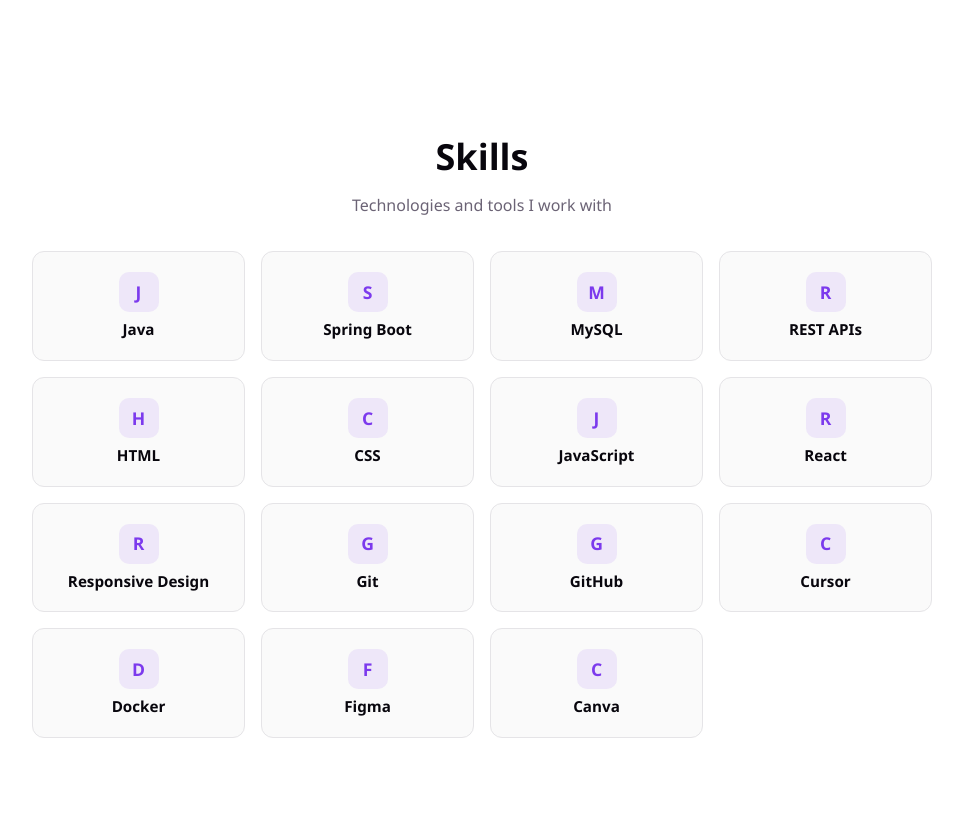
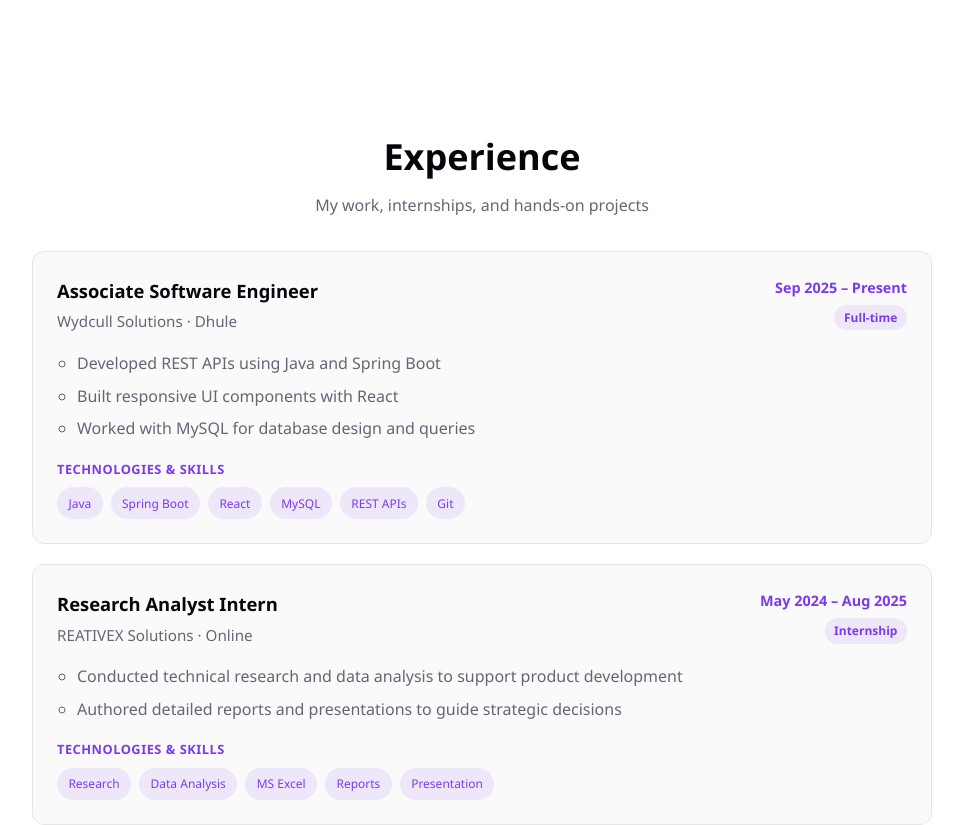
Before and after one commit to KetakiPatil29/Portfolio, a React (Vite) app: page / in a window 1280 px wide. Shown: the part 1464-2289 px from the top of the page, without its empty margins (158-1121 px from the left). Built offline with nearby package versions, Linux system fonts and the light colour scheme.

Commit message:
Experience Added

```diff
--- a/src/App.css
+++ b/src/App.css
@@ -370,6 +370,132 @@
 @media (max-width: 640px) {
   .about__education {
     grid-template-columns: 1fr;
+  }
+}
+
+/* Experience */
+.experience__list {
+  list-style: none;
+  padding: 0;
+  margin: 0 auto;
+  max-width: 900px;
+  display: flex;
+  flex-direction: column;
+  gap: 1.25rem;
+}
+
+.experience__card {
+  padding: 1.5rem;
+  border-radius: 12px;
+  border: 1px solid var(--border);
+  background: var(--card-bg);
+  transition: border-color 0.2s, transform 0.2s;
+}
+
+.experience__card:hover {
+  border-color: var(--accent);
+  transform: translateY(-2px);
+}
+
+.experience__header {
+  display: flex;
+  flex-wrap: wrap;
+  justify-content: space-between;
+  align-items: flex-start;
+  gap: 1rem;
+  margin-bottom: 1rem;
+}
+
+.experience__role {
+  margin: 0 0 0.25rem;
+  font-size: 1.15rem;
+  color: var(--text-h);
+}
+
+.experience__company {
+  margin: 0;
+  color: var(--text);
+  font-size: 0.95rem;
+}
+
+.experience__meta {
+  display: flex;
+  flex-direction: column;
+  align-items: flex-end;
+  gap: 0.35rem;
+  text-align: right;
+}
+
+.experience__period {
+  font-size: 0.9rem;
+  font-weight: 600;
+  color: var(--accent);
+}
+
+.experience__type {
+  font-size: 0.75rem;
+  padding: 0.2rem 0.6rem;
+  border-radius: 999px;
+  background: var(--accent-bg);
+  color: var(--accent);
+  font-weight: 600;
+}
+
+.experience__bullets {
+  margin: 0;
+  padding-left: 1.25rem;
+  color: var(--text);
+  line-height: 1.7;
+}
+
+.experience__bullets li {
+  margin-bottom: 0.35rem;
+}
+
+.experience__bullets li:last-child {
+  margin-bottom: 0;
+}
+
+.experience__tech-label {
+  margin: 1rem 0 0.5rem;
+  font-size: 0.8rem;
+  font-weight: 600;
+  color: var(--accent);
+  text-transform: uppercase;
+  letter-spacing: 0.04em;
+}
+
+.experience__tech {
+  list-style: none;
+  padding: 0;
+  margin: 0;
+  display: flex;
+  flex-wrap: wrap;
+  gap: 0.5rem;
+}
+
+.experience__tech li {
+  font-size: 0.75rem;
+  padding: 0.35rem 0.65rem;
+  border-radius: 999px;
+  background: var(--accent-bg);
+  color: var(--accent);
+  font-weight: 500;
+  border: 1px solid transparent;
+}
+
+.experience__tech li:hover {
+  border-color: var(--accent);
+}
+
+@media (max-width: 640px) {
+  .experience__header {
+    flex-direction: column;
+  }
+
+  .experience__meta {
+    align-items: flex-start;
+    text-align: left;
   }
 }
 
--- a/src/App.jsx
+++ b/src/App.jsx
@@ -1,6 +1,7 @@
 import Navbar from './Components/Navbar'
 import Hero from './components/Hero'
 import About from './components/About'
+import Experience from './components/Experience'
 import Skills from './components/Skills'
 import Projects from './components/Projects'
 import Contact from './components/Contact'
@@ -15,6 +16,7 @@
       <main>
         <Hero />
         <About />
+        <Experience />
         <Skills />
         <Projects />
         <Contact />
--- /dev/null
+++ b/src/components/Experience.jsx
@@ -0,0 +1,49 @@
+import { experience } from '../data/portfolio'
+
+export default function Experience() {
+    return (
+        <section id="experience" className="section">
+            <h2 className="section__title">Experience</h2>
+            <p className="section__subtitle">My work, internships, and hands-on projects</p>
+
+            <ul className="experience__list">
+                {experience.map((exp) => (
+                    <li key={exp.id} className="experience__card">
+                        <div className="experience__header">
+                            <div>
+                                <h3 className="experience__role">{exp.role}</h3>
+                                <p className="experience__company">
+                                    {exp.company}
+                                    {exp.location && ` · ${exp.location}`}
+                                </p>
+                            </div>
+                            <div className="experience__meta">
+                                <span className="experience__period">{exp.period}</span>
+                                {exp.type && <span className="experience__type">{exp.type}</span>}
+                            </div>
+                        </div>
+
+                        {exp.description?.length > 0 && (
+                            <ul className="experience__bullets">
+                                {exp.description.map((point) => (
+                                    <li key={point}>{point}</li>
+                                ))}
+                            </ul>
+                        )}
+
+                        {exp.tech?.length > 0 && (
+                            <>
+                                <p className="experience__tech-label">Technologies & skills</p>
+                                <ul className="experience__tech">
+                                    {exp.tech.map((t) => (
+                                        <li key={t}>{t}</li>
+                                    ))}
+                                </ul>
+                            </>
+                        )}
+                    </li>
+                ))}
+            </ul>
+        </section>
+    )
+}
--- a/src/components/Navbar.jsx
+++ b/src/components/Navbar.jsx
@@ -3,6 +3,7 @@
 const links = [
   { id: 'home', label: 'Home' },
   { id: 'about', label: 'About' },
+  { id: 'experience', label: 'Experience' },
   { id: 'skills', label: 'Skills' },
   { id: 'projects', label: 'Projects' },
   { id: 'contact', label: 'Contact' },
--- a/src/data/portfolio.js
+++ b/src/data/portfolio.js
@@ -44,6 +44,36 @@
     // },
   ],
 }
+
+export const experience = [
+  {
+    id: 1,
+    role: 'Associate Software Engineer',
+    company: 'Wydcull Solutions ',
+    location: 'Dhule',
+    period: 'Sep 2025 – Present',
+    type: 'Full-time', // or 'Full-time', 'Freelance', 'Project'
+    tech: ['Java', 'Spring Boot', 'React', 'MySQL', 'REST APIs', 'Git'],
+    description: [
+      'Developed REST APIs using Java and Spring Boot',
+      'Built responsive UI components with React',
+      'Worked with MySQL for database design and queries',
+    ],
+  },
+  {
+    id: 2,
+    role: 'Research Analyst Intern',
+    company: 'REATIVEX Solutions',
+    location: 'Online',
+    period: 'May 2024 – Aug 2025',
+    type: 'Internship',
+    tech: ['Research', 'Data Analysis', 'MS Excel', 'Reports', 'Presentation'],
+    description: [
+      'Conducted technical research and data analysis to support product development',
+      'Authored detailed reports and presentations to guide strategic decisions',
+    ],
+  },
+]
 
 export const skills = [
   'Java',
```
